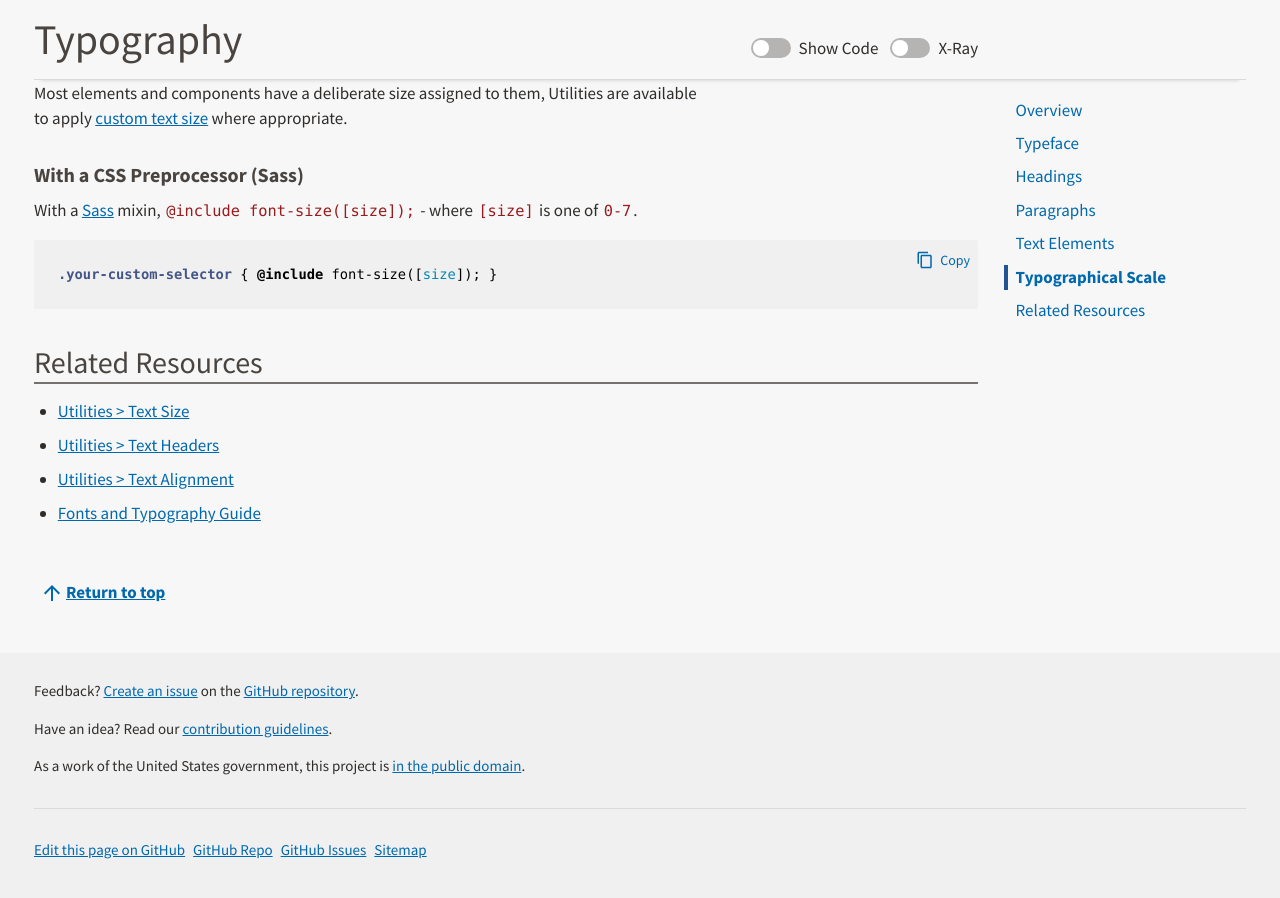
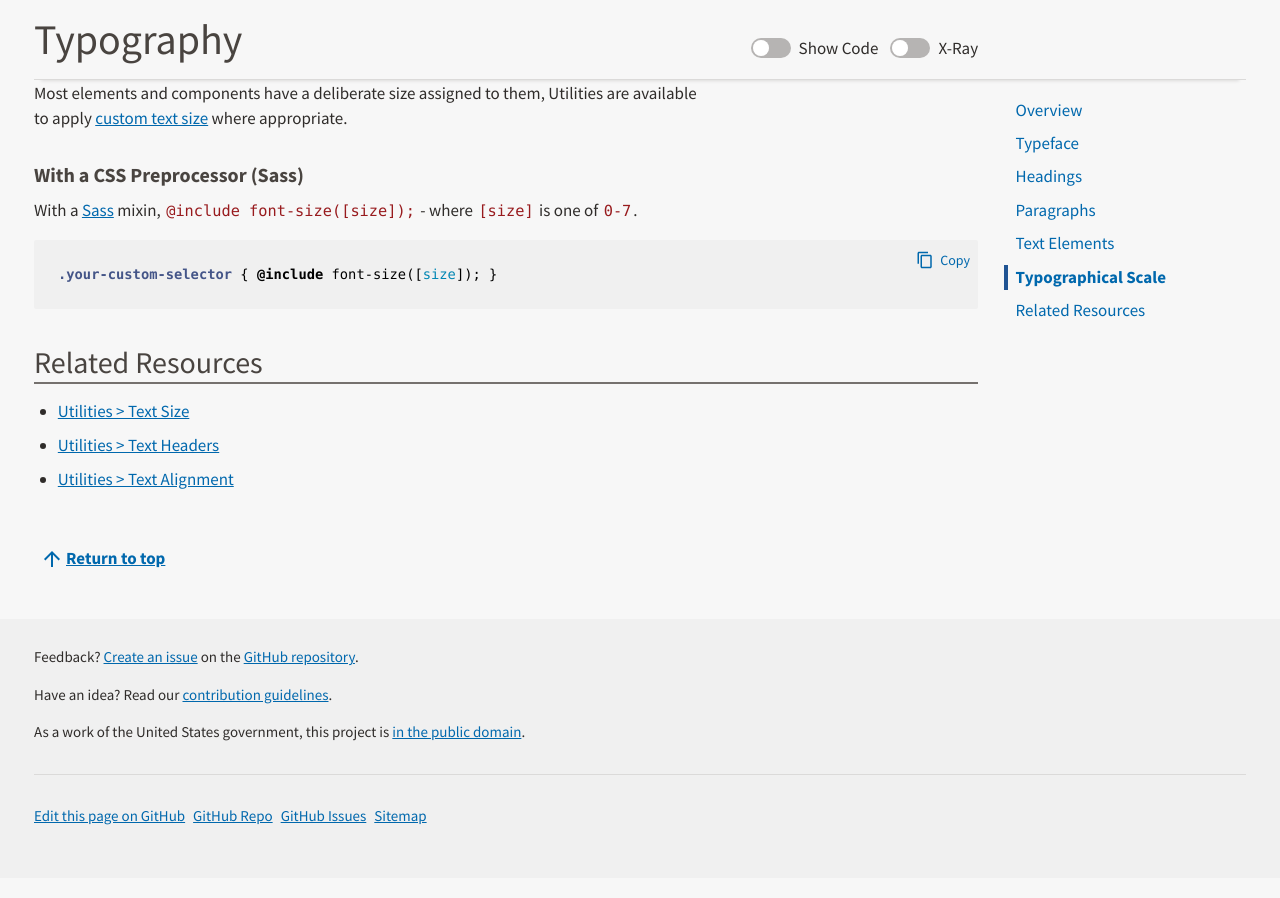
Before and after one commit to USDA-FSA/fsa-design-system, a Jekyll site: the page built from visual-style/typography/index.md, in a window 1280 px wide and 900 px high, scrolled down 4072 px. Built offline with Jekyll 4.4.1, drawn with Linux system fonts in a browser that asks for light colours; after the commit the page ends 4938 px from its top, so only the background shows below that.

Commit message:
remove App Guide references

```diff
--- a/visual-style/typography/index.md
+++ b/visual-style/typography/index.md
@@ -173,4 +173,3 @@ With a <a href="http://sass-lang.com/">Sass</a> mixin, `@include font-size([size
 * [Utilities > Text Size]({{ site.baseurl }}utilities/#text-size)
 * [Utilities > Text Headers]({{ site.baseurl }}utilities/#text-headers)
 * [Utilities > Text Alignment]({{ site.baseurl }}utilities/#text-alignment)
-* [Fonts and Typography Guide]({{ site.baseurl }}guides/applications/fonts)
```
